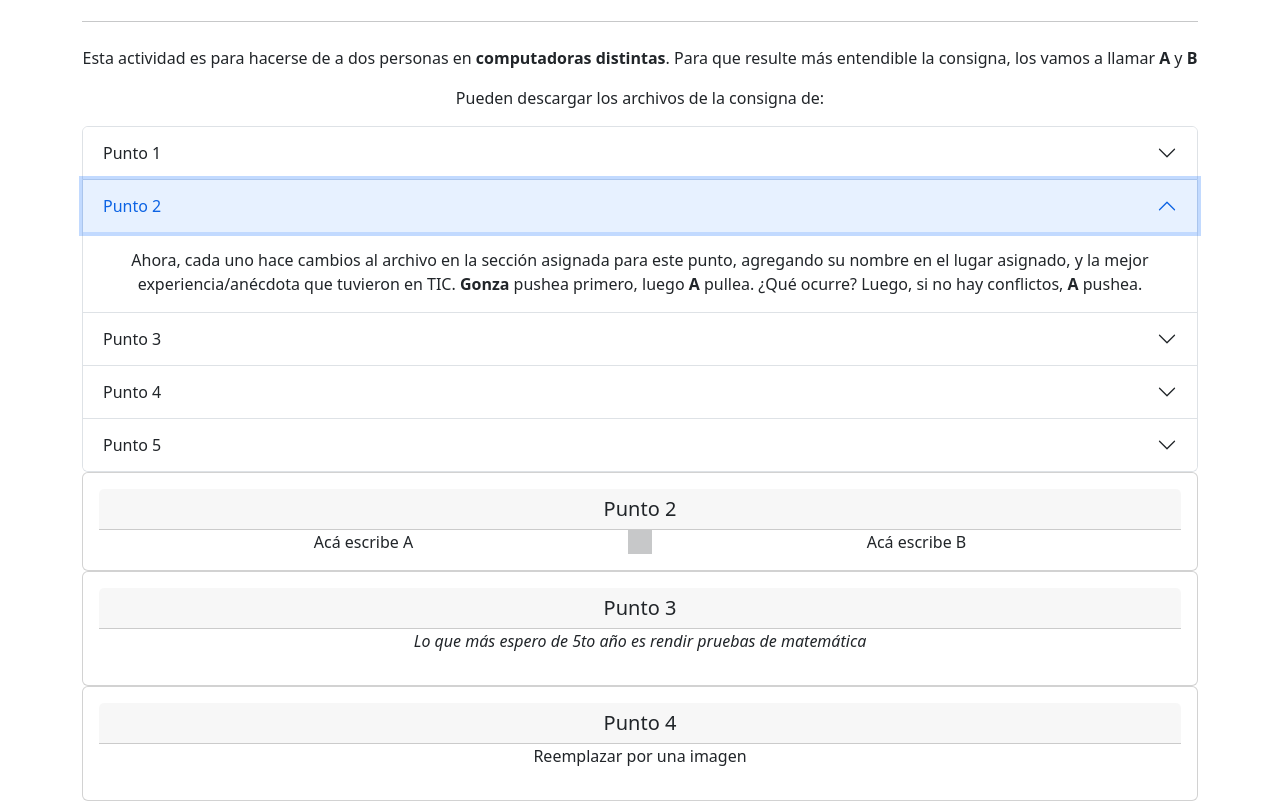
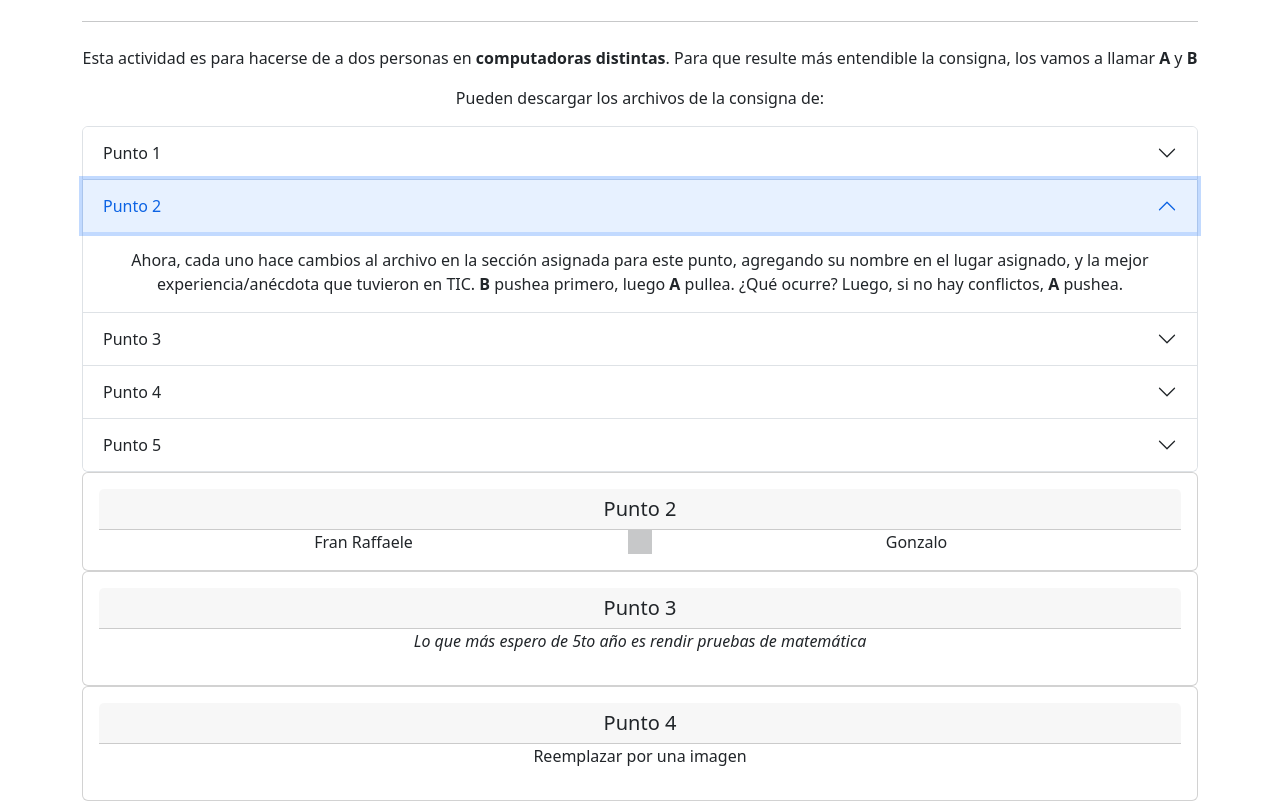
Before and after one commit to Fraffita/Punto-1, a plain HTML site: page index.html in a window 1280 px wide. Both pictures are taken after a click on the button "Punto 2". Shown: the part 108-909 px from the top of the page. Drawn offline with nearby package versions, Linux system fonts and the light colour scheme.

Commit message:
nombres completados

```diff
--- a/index.html
+++ b/index.html
@@ -36,7 +36,7 @@
               </h2>
               <div id="collapseTwo" class="accordion-collapse collapse" aria-labelledby="headingTwo" data-bs-parent="#consigna">
                 <div class="accordion-body">
-                  Ahora, cada uno hace cambios al archivo en la sección asignada para este punto, agregando su nombre en el lugar asignado, y la mejor experiencia/anécdota que tuvieron en TIC. <strong>Gonza</strong> pushea primero, luego <strong>A</strong> pullea. ¿Qué ocurre? Luego, si no hay conflictos, <strong>A</strong> pushea.
+                  Ahora, cada uno hace cambios al archivo en la sección asignada para este punto, agregando su nombre en el lugar asignado, y la mejor experiencia/anécdota que tuvieron en TIC. <strong>B</strong> pushea primero, luego <strong>A</strong> pullea. ¿Qué ocurre? Luego, si no hay conflictos, <strong>A</strong> pushea.
                 </div>
               </div>
             </div>
@@ -84,11 +84,11 @@
           <div class="container">
             <div class="row">
               <div class="col-sm">
-                Acá escribe A
+                Fran Raffaele
               </div>
               <div class="vr"></div>
               <div class="col-sm">
-                Acá escribe B
+                Gonzalo
               </div>
             </div>
           </div>
```
